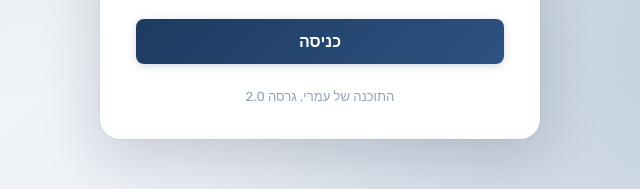
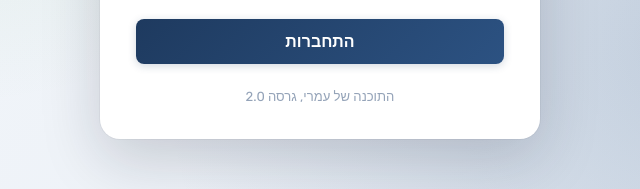
Before and after one commit to ombee-hub/Omri-s-Software-Household-Financial-Management, a website: page login.html in a window 1280 px wide. Shown: the part 596-785 px from the top of the page, 320-960 px from the left. Drawn offline with Linux system fonts and the light colour scheme.

Commit message:
Change login button text from כניסה to התחברות

```diff
--- a/login.html
+++ b/login.html
@@ -214,7 +214,7 @@
                 </div>
             </div>
 
-            <button type="submit" class="btn btn-primary">כניסה</button>
+            <button type="submit" class="btn btn-primary">התחברות</button>
         </form>
 
         <div class="login-footer">
```
